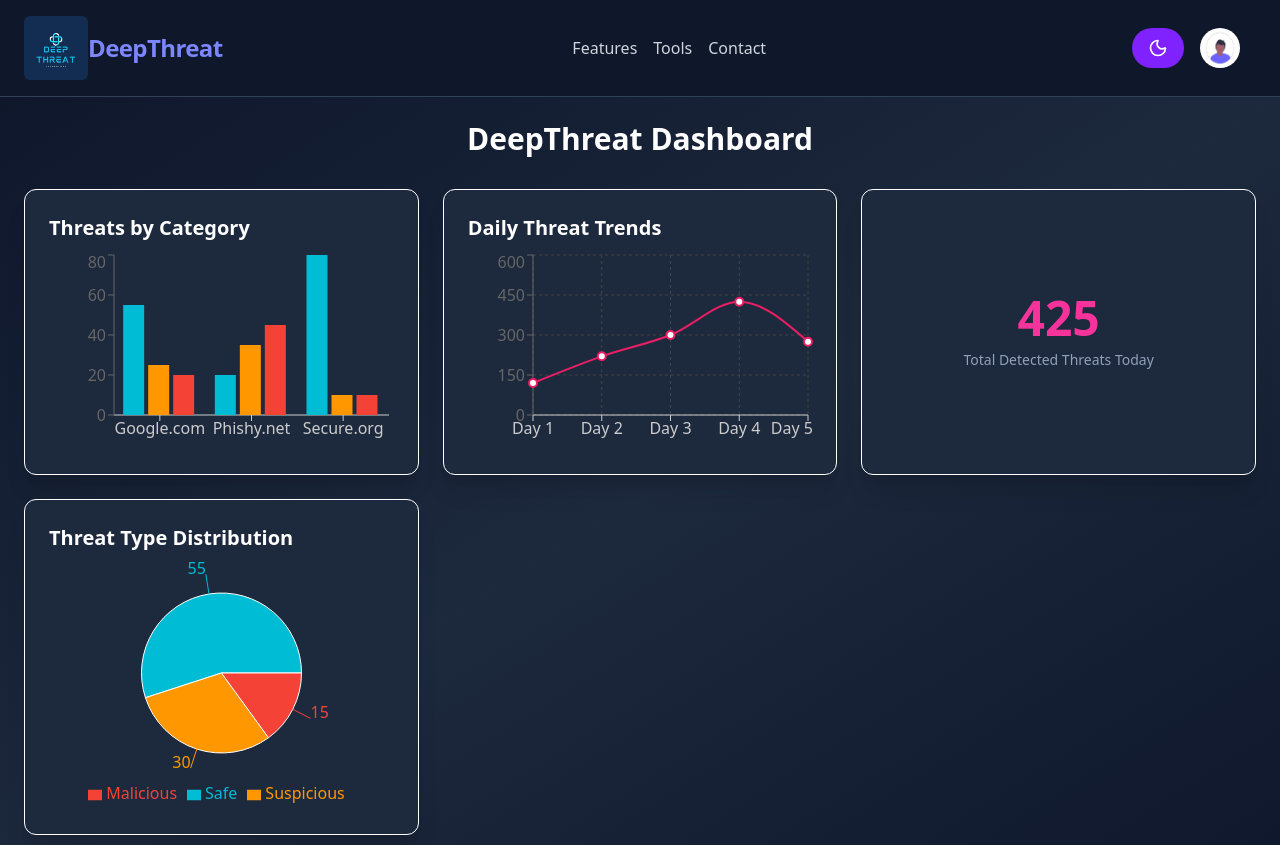
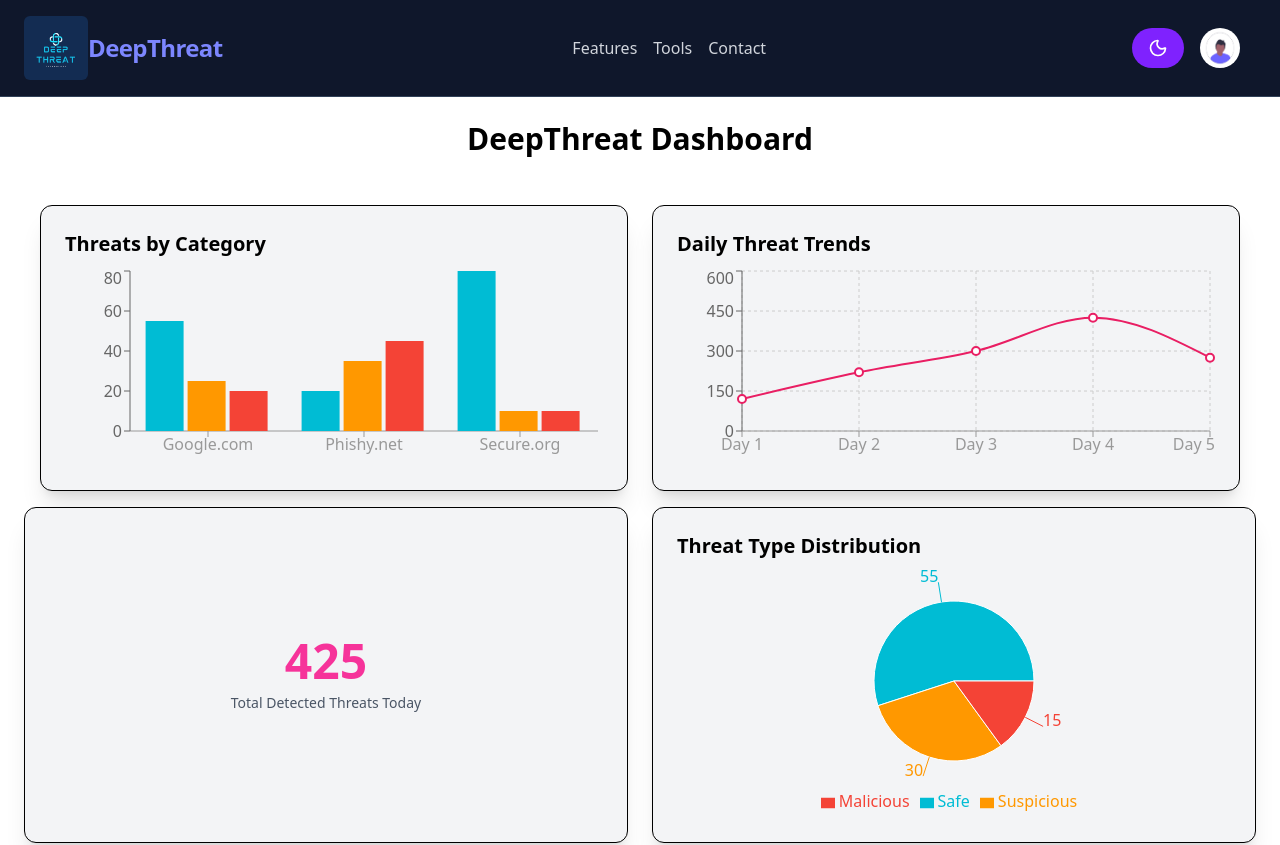
Before and after one commit to PralayeshMukherjee/DeepThreat, a React (Vite) app in the folder Frontend/: page /mainlayout/deepthreatdashboard in a window 1280 px wide. Shown: the top 845 px of the page. Built offline with nearby package versions, Linux system fonts and the light colour scheme.

Commit message:
modify the dashboard

```diff
--- a/Frontend/src/Pages/DeepThreatDashboard.jsx
+++ b/Frontend/src/Pages/DeepThreatDashboard.jsx
@@ -38,18 +38,18 @@ const pieData = [
 
 export default function DeepThreatDashboard() {
   return (
-    <div className="min-h-screen bg-gradient-to-br from-slate-900 via-slate-800 to-slate-900 text-white p-6">
+    <div className="min-h-screen bg-white text-black dark:bg-gradient-to-br dark:from-slate-900 dark:via-slate-800 dark:to-slate-900 dark:text-white p-6 transition-colors duration-300">
       <h1 className="text-3xl font-bold mb-8 text-center">
         DeepThreat Dashboard
       </h1>
 
-      <div className="grid grid-cols-1 md:grid-cols-2 lg:grid-cols-3 gap-6">
-        <Card className="bg-slate-800 text-white shadow-xl">
+      <div className="grid grid-cols-1 p-4 md:grid-cols-2 lg:grid-cols-2 gap-6">
+        <Card className="bg-gray-100 text-black dark:bg-slate-800 dark:text-white shadow-xl transition-colors">
           <CardContent>
             <h2 className="text-xl font-semibold mb-2">Threats by Category</h2>
             <ResponsiveContainer width="100%" height={200}>
               <BarChart data={trafficData}>
-                <XAxis dataKey="name" stroke="#ccc" />
+                <XAxis dataKey="name" stroke="#999" />
                 <YAxis />
                 <Tooltip />
                 <Bar dataKey="safe" fill="#00bcd4" name="Safe" />
@@ -60,13 +60,13 @@ export default function DeepThreatDashboard() {
           </CardContent>
         </Card>
 
-        <Card className="bg-slate-800 text-white shadow-xl">
+        <Card className="bg-gray-100 text-black dark:bg-slate-800 dark:text-white shadow-xl transition-colors">
           <CardContent>
             <h2 className="text-xl font-semibold mb-2">Daily Threat Trends</h2>
             <ResponsiveContainer width="100%" height={200}>
               <LineChart data={threatTrends}>
-                <CartesianGrid strokeDasharray="3 3" stroke="#444" />
-                <XAxis dataKey="name" stroke="#ccc" />
+                <CartesianGrid strokeDasharray="3 3" stroke="#ccc" />
+                <XAxis dataKey="name" stroke="#999" />
                 <YAxis />
                 <Tooltip />
                 <Line
@@ -80,17 +80,18 @@ export default function DeepThreatDashboard() {
             </ResponsiveContainer>
           </CardContent>
         </Card>
-
-        <Card className="bg-slate-800 text-white shadow-xl flex items-center justify-center">
+      </div>
+      <div className="grid grid-cols-1 md:grid-cols-2 lg:grid-cols-2 gap-6">
+        <Card className="bg-gray-100 text-black dark:bg-slate-800 dark:text-white shadow-xl flex items-center justify-center transition-colors">
           <CardContent className="text-center">
             <p className="text-5xl font-bold text-pink-500">425</p>
-            <p className="text-sm text-slate-400 mt-2">
+            <p className="text-sm text-gray-600 dark:text-slate-400 mt-2">
               Total Detected Threats Today
             </p>
           </CardContent>
         </Card>
 
-        <Card className="bg-slate-800 text-white shadow-xl">
+        <Card className="bg-gray-100 text-black dark:bg-slate-800 dark:text-white shadow-xl transition-colors">
           <CardContent>
             <h2 className="text-xl font-semibold mb-2">
               Threat Type Distribution
```
